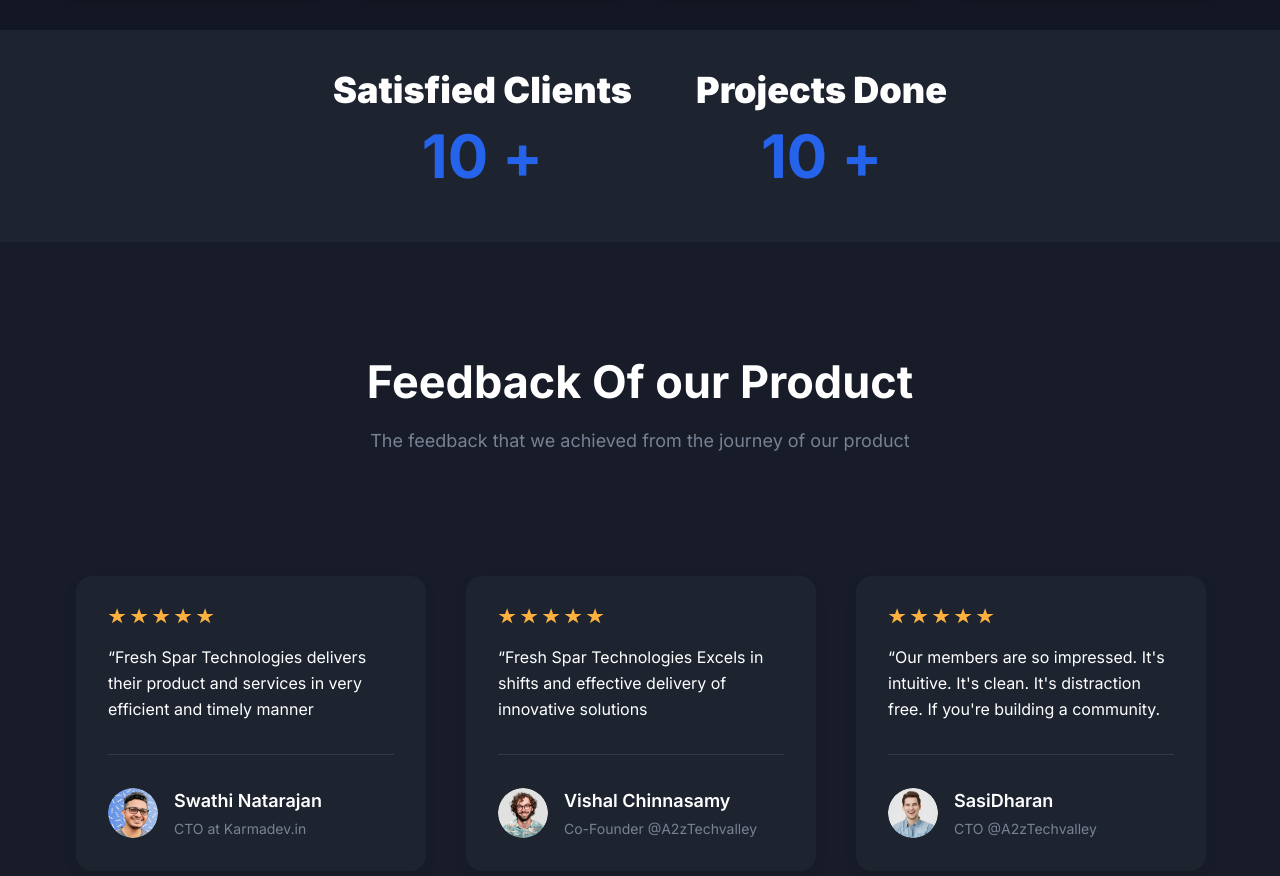
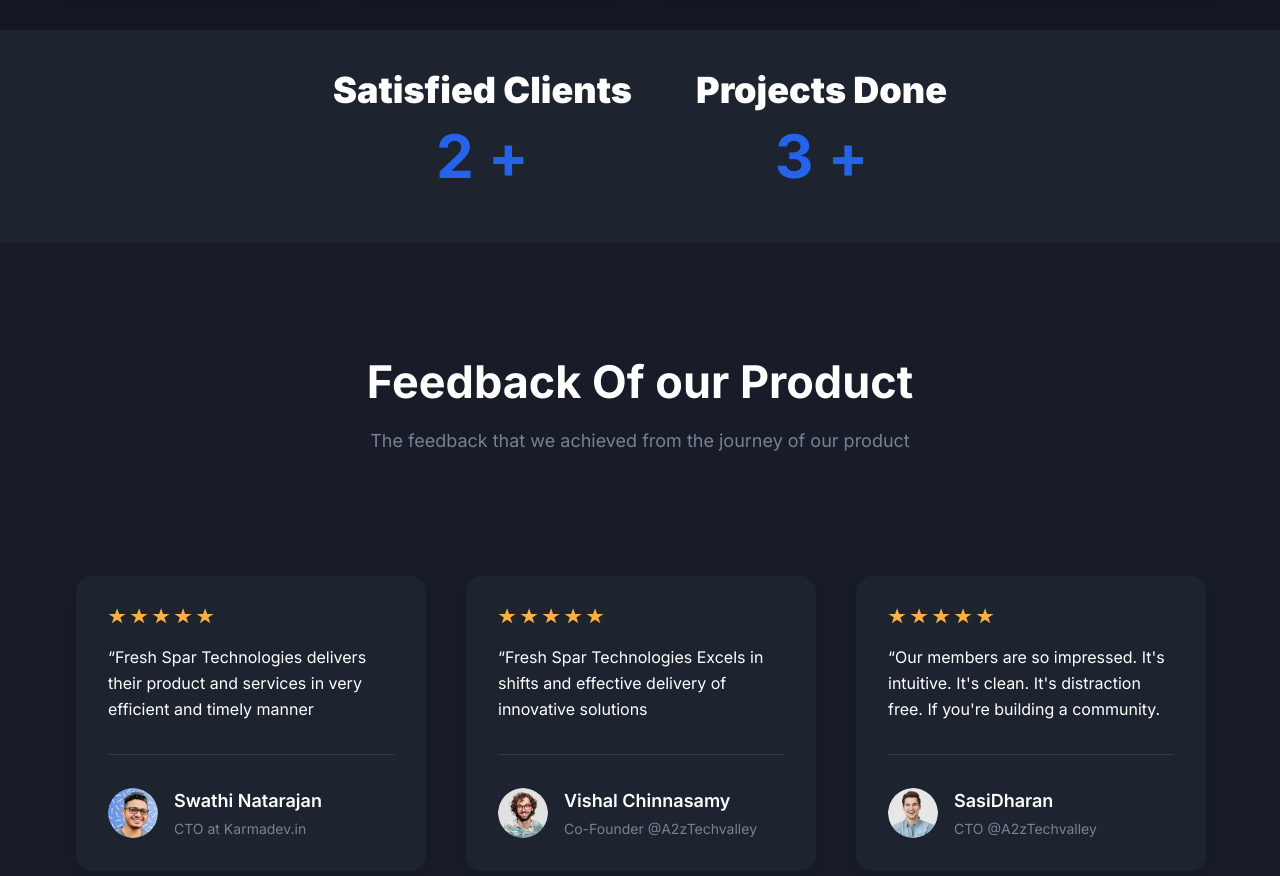
Before and after one commit to Manoj-kumar-C/Auto-Minds, a Next.js app: page /portfolio in a window 1280 px wide. Shown: the part 962-1838 px from the top of the page. Built offline with nearby package versions, Linux system fonts and the light colour scheme.

Commit message:
Auto Minds adf

```diff
--- a/components/client/client.tsx
+++ b/components/client/client.tsx
@@ -21,7 +21,7 @@
             onExit={() => setCounterOn(false)} // Reset CounterOn when the component exits the viewport
           >
             {/* Conditionally render CountUp based on CounterOn state */}
-            {CounterOn && <CountUp start={0} end={10} duration={5} redraw={true} />} +
+            {CounterOn && <CountUp start={0} end={2} duration={5} redraw={true} />} +
           </ScrollTriggerAny>
         </p>
       </div>
@@ -33,7 +33,7 @@
             onExit={() => setCounterOn(false)} // Reset CounterOn when the component exits the viewport
           >
             {/* Conditionally render CountUp based on CounterOn state */}
-            {CounterOn && <CountUp start={0} end={10} duration={5} redraw={true} />} +
+            {CounterOn && <CountUp start={0} end={3} duration={5} redraw={true} />} +
           </ScrollTriggerAny>
         </p>
       </div>
```
